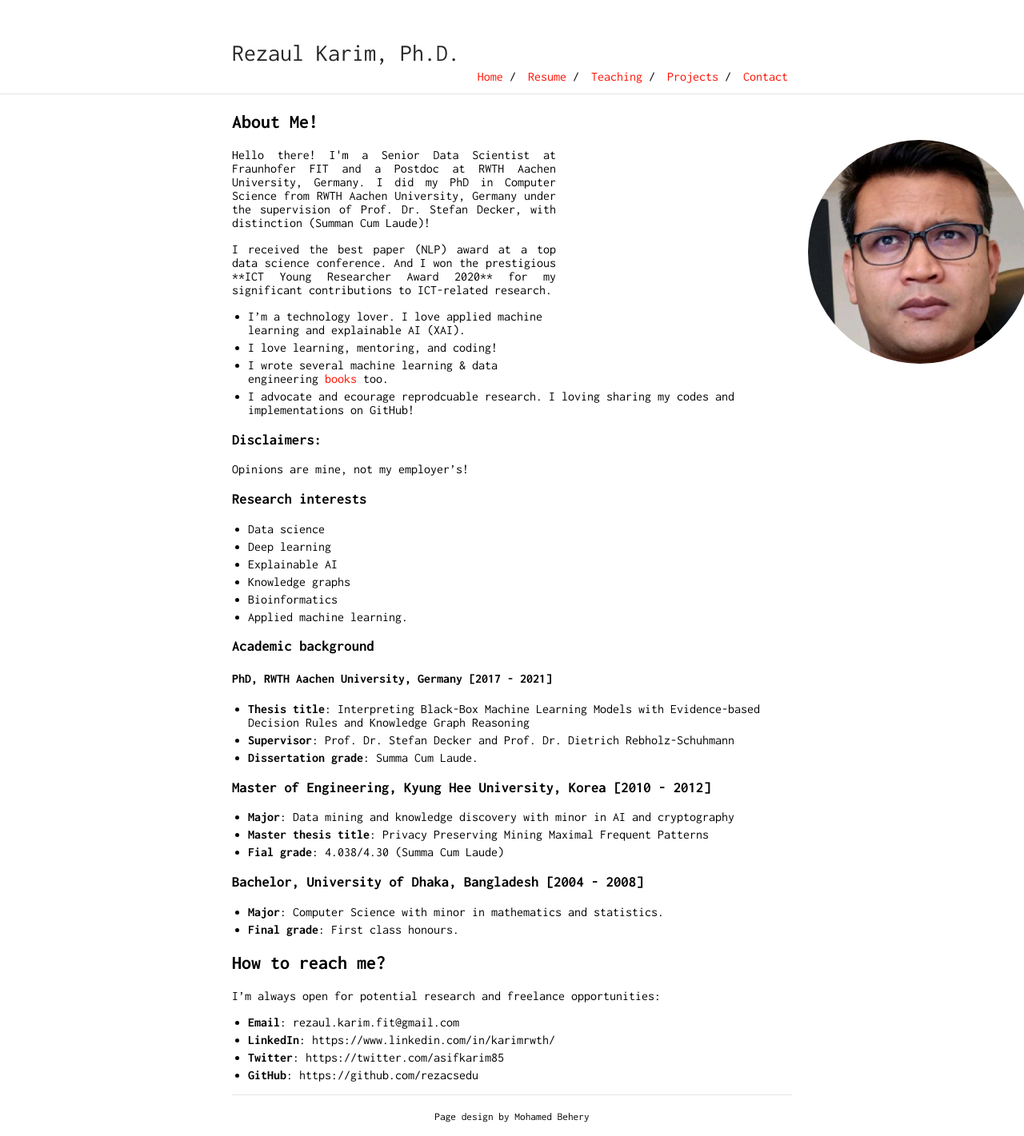
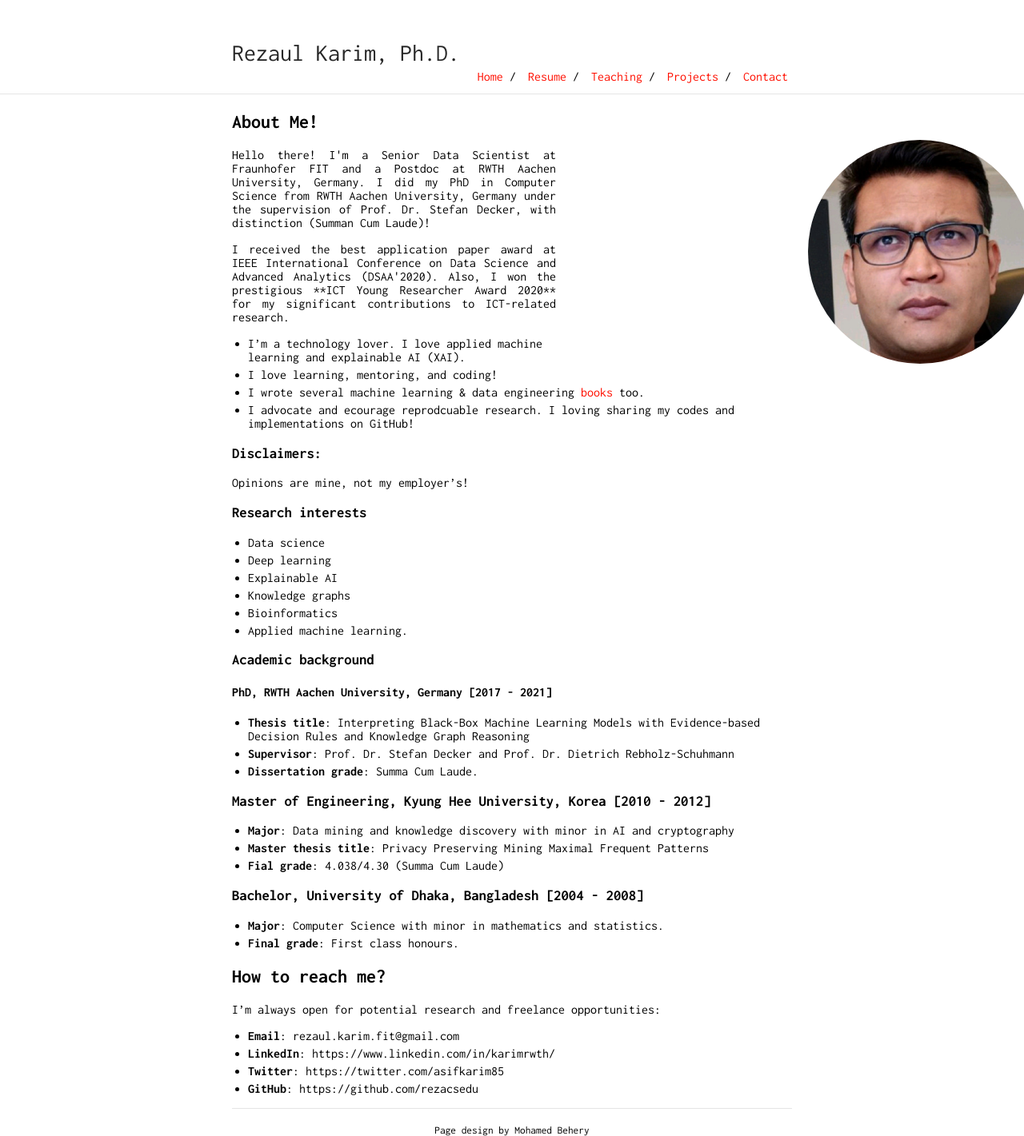
Before and after one commit to rezacsedu/rezacsedu.github.io, a Jekyll site: the page built from index.md, in a window 1280 px wide. Shown: the whole page at 80% size. Built offline with Jekyll 4.4.1, drawn with Linux system fonts in a browser that asks for light colours; our own code applies the rules of GitHub Pages for plain Markdown files.

Commit message:
Update index.md

```diff
--- a/index.md
+++ b/index.md
@@ -4,7 +4,7 @@
 
 <p style='text-align: justify;'> Hello there! I'm a Senior Data Scientist at Fraunhofer FIT and a Postdoc at RWTH Aachen University, Germany. I did my PhD in Computer Science from RWTH Aachen University, Germany under the supervision of Prof. Dr. Stefan Decker, with distinction (Summan Cum Laude)! </p>
 
-<p style='text-align: justify;'>I received the best paper (NLP) award at a top data science conference. And I won the prestigious **ICT Young Researcher Award 2020** for my significant contributions to ICT-related research. </p>
+<p style='text-align: justify;'>I received the best application paper award at IEEE International Conference on Data Science and Advanced Analytics (DSAA'2020). Also, I won the prestigious **ICT Young Researcher Award 2020** for my significant contributions to ICT-related research. </p>
 
 - I'm a technology lover. I love applied machine learning and explainable AI (XAI).
 - I love learning, mentoring, and coding!
```
